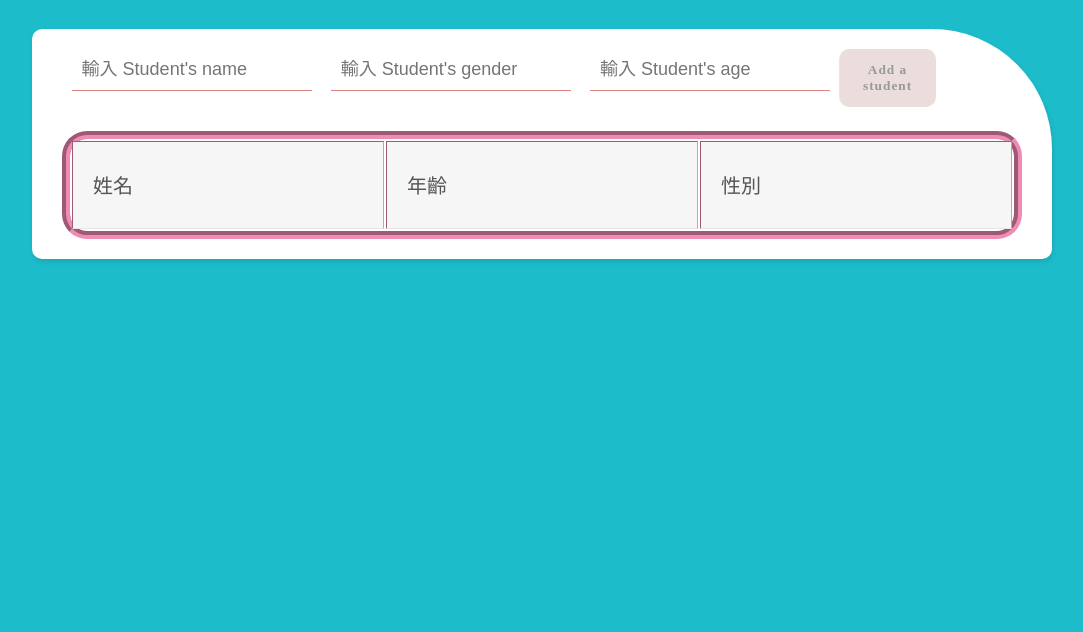
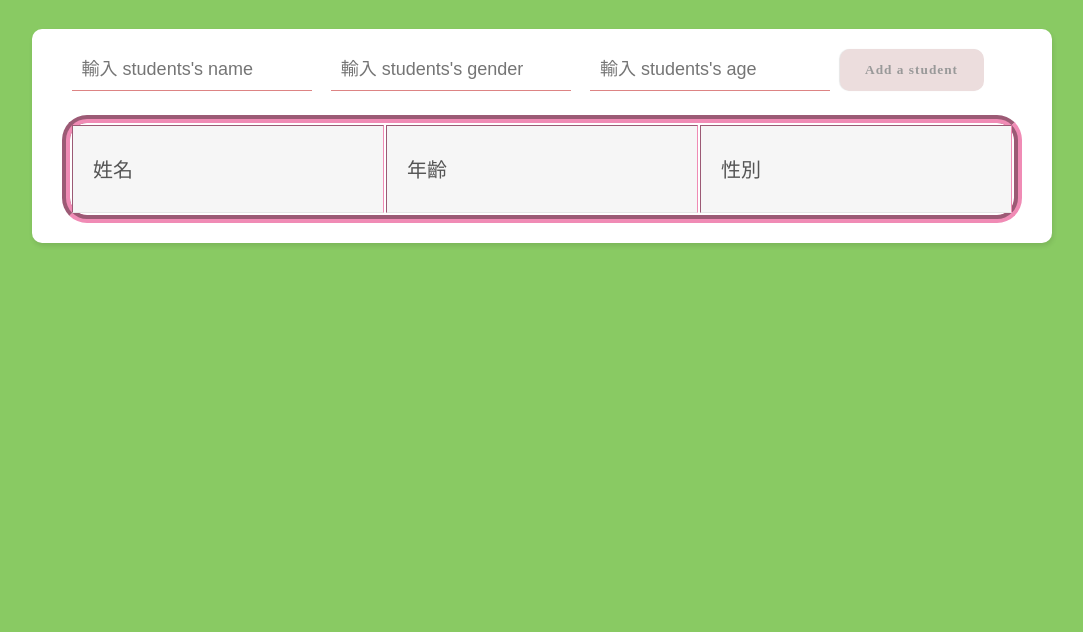
Before and after one commit to iceman730806/finalproject, a website: page public/classA.html in a window 1280 px wide. Shown: the part 168-800 px from the top of the page, without its empty margins (98-1181 px from the left). Drawn offline with Linux system fonts and the light colour scheme; no server answers.

Commit message:
secong commit

```diff
--- a/public/classA.html
+++ b/public/classA.html
@@ -7,9 +7,9 @@
     <body>
         <div class="content">
             <form id="add-students-form">
-                <input type="text" name="name" placeholder="輸入 Student's name">
-                <input type="text" name="gender" placeholder="輸入 Student's gender">
-                <input type="text" name="age" placeholder="輸入 Student's age">
+                <input type="text" name="name" placeholder="輸入 students's name">
+                <input type="text" name="gender" placeholder="輸入 students's gender">
+                <input type="text" name="age" placeholder="輸入 students's age">
                 <button> Add a student </button>
             </form>
             <table id="stu-table" cellpadding="10" border="1" width="100%">
--- a/public/styles.css
+++ b/public/styles.css
@@ -1,5 +1,6 @@
 body{
-    background: #1dbcca;
+    background: #89ca63;
+    /* background: #1dbcca; */
     font-family: ubuntu;
 }
 
@@ -16,7 +17,7 @@ h1{
     max-width: 960px;
     margin: 30px auto;
     padding:  20px 30px;
-    border-radius: 10px 120px 10px 10px;
+    border-radius: 10px 10px 10px 10px;
     box-shadow: 1px 3px 5px rgba(0,0,0,0.1)
 }
 
@@ -70,7 +71,7 @@ button{
     background: rgb(236, 221, 221);
     border-radius: 10px;
     padding: 13px;
-    width: 10%;
+    width: 15%;
     box-shadow: -1px 0px 1px rgba(0,0,0,0.1);
     font-weight: bold;
     font-family: ubuntu;
```
